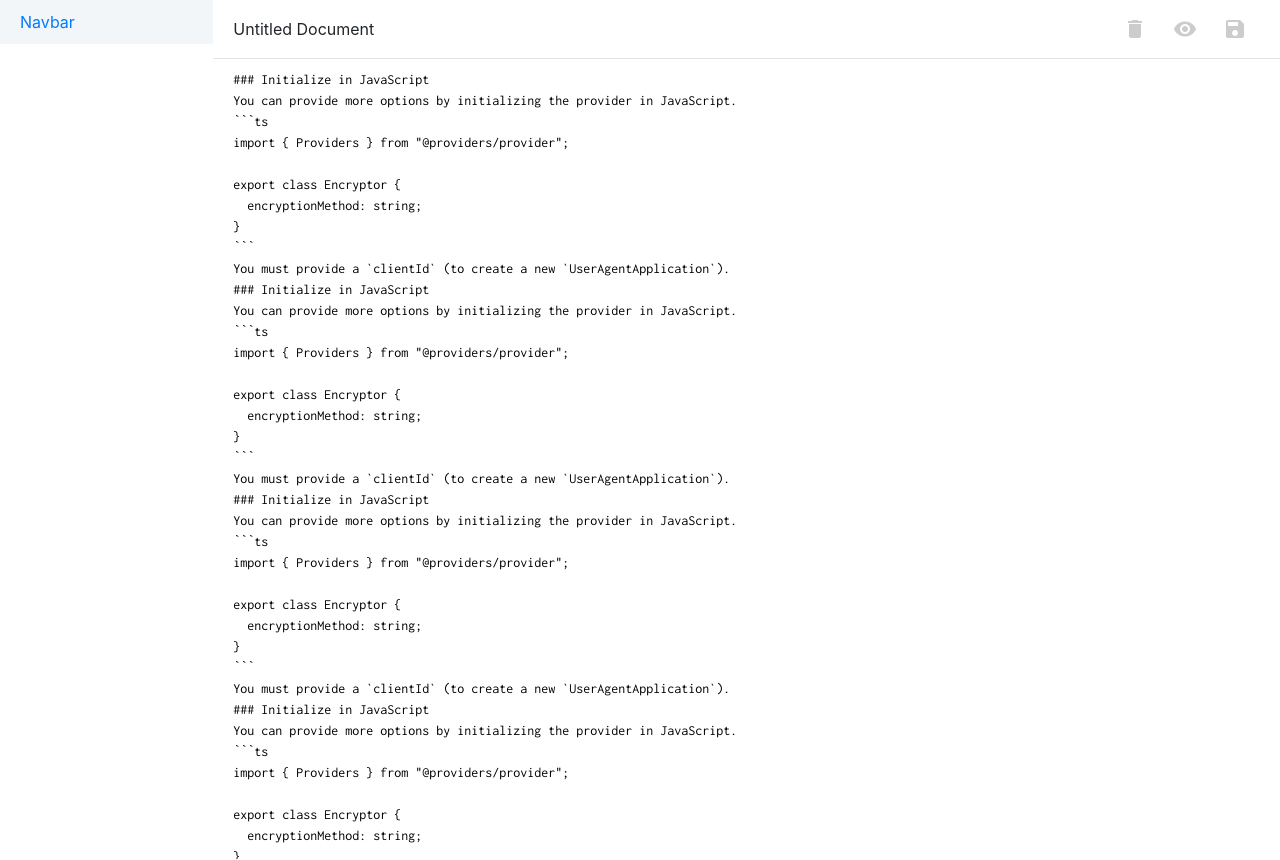
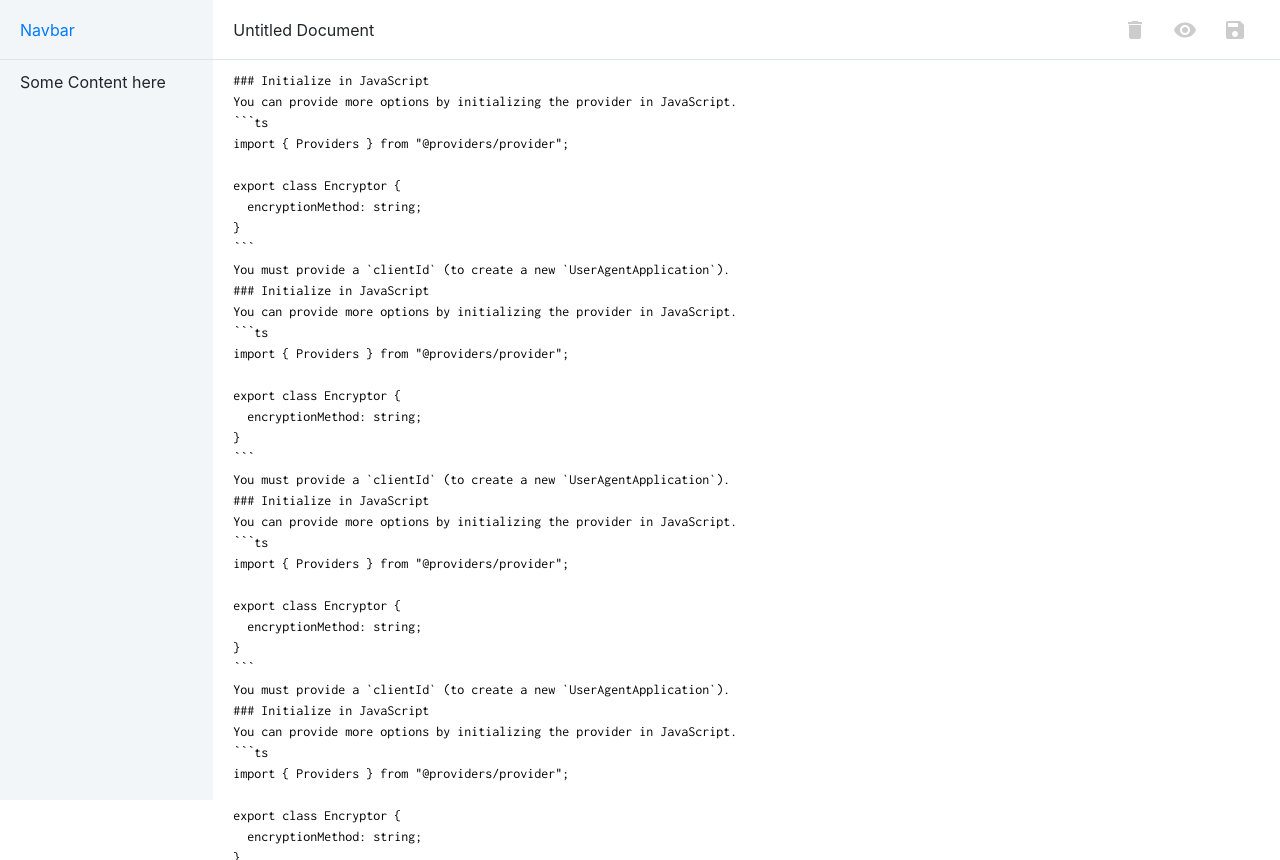
Before and after one commit to Christian-007/marknotes-fe, an Angular app: page /notes/note in a window 1280 px wide. Built offline with nearby package versions, Linux system fonts and the light colour scheme.

Commit message:
refactor(navbar): adjust height for side and topbar

```diff
--- a/src/app/shared/components/sidebar/sidebar.component.html
+++ b/src/app/shared/components/sidebar/sidebar.component.html
@@ -1,3 +1,8 @@
-<aside class="sidebar">
-  <a class="navbar-brand" href="#">Navbar</a>
+<aside class="sidebar d-flex flex-column h-100">
+  <div class="sidebar__brand column">
+    <a class="navbar-brand" href="#">Navbar</a>
+  </div>
+  <div class="sidebar__note-list column">
+    <p>Some Content here</p>
+  </div>
 </aside>
--- a/src/app/shared/components/sidebar/sidebar.component.scss
+++ b/src/app/shared/components/sidebar/sidebar.component.scss
@@ -1,6 +1,20 @@
 @import '../../../../assets/constants';
 
 .sidebar {
-  padding: $layout_padding;
   background-color: $sidebar_background;
+
+  .column {
+    padding: $layout_padding;
+  }
+
+  &__brand {
+    border-bottom: 1px solid $border_color;
+    display: flex;
+    align-items: center;
+    height: $navigation_height;
+  }
+
+  &__note-list {
+    // flex: 5;
+  }
 }
--- a/src/app/shared/components/topbar/topbar.component.scss
+++ b/src/app/shared/components/topbar/topbar.component.scss
@@ -3,4 +3,5 @@
 .topbar {
   padding: $layout_padding;
   border-bottom: 1px solid $border_color;
+  height: $navigation_height;
 }
--- a/src/assets/_constants.scss
+++ b/src/assets/_constants.scss
@@ -10,3 +10,6 @@ $code_border_light: #e3e3e3;
 
 // Spacings
 $layout_padding: 10px 20px;
+
+// Sizing
+$navigation_height: 60px;
```
